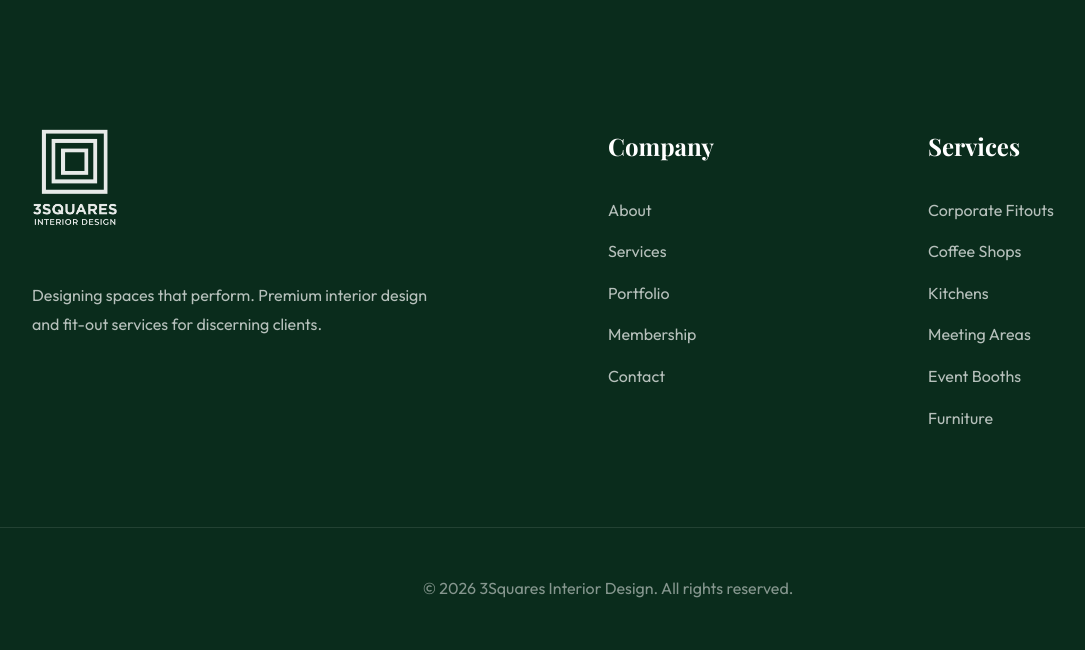
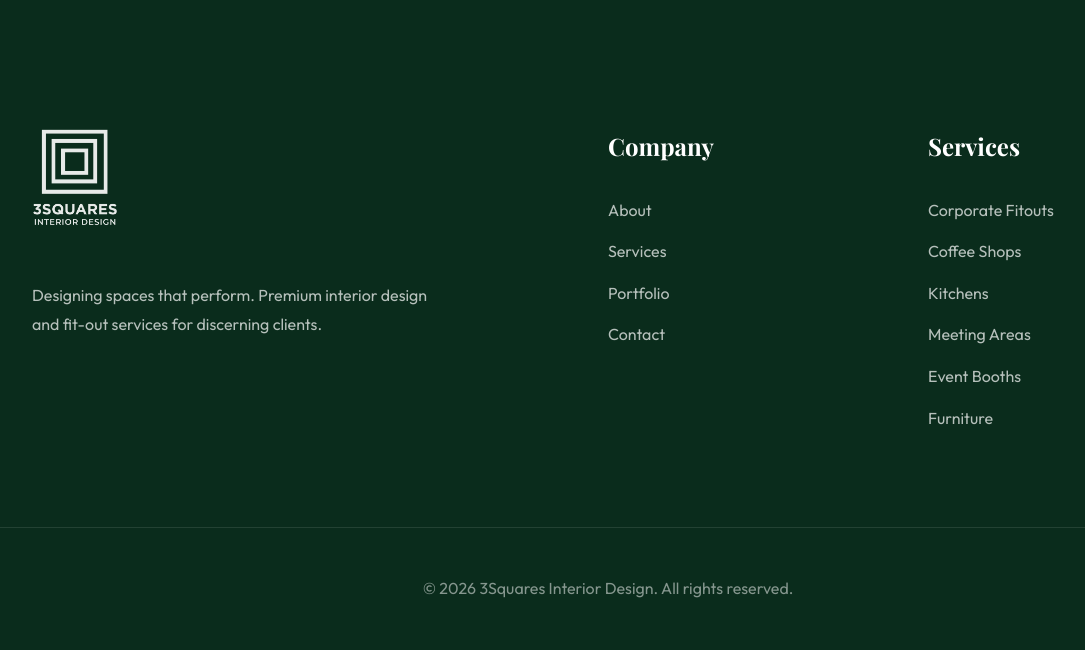
Before and after one commit to 38sukritti/3Squares, a Django app: page /about/ in a window 1280 px wide. Shown: the part 2274-2924 px from the top of the page, without its empty margins (32-1117 px from the left). Run offline with Django 5.2, Linux system fonts and the light colour scheme; some web fonts are replaced.

Commit message:
removed membership

```diff
--- a/main/templates/main/base.html
+++ b/main/templates/main/base.html
@@ -49,7 +49,7 @@
                 <a href="{% url 'about' %}">About</a>
                 <a href="{% url 'services' %}">Services</a>
                 <a href="{% url 'portfolio' %}">Portfolio</a>
-                <a href="{% url 'membership' %}">Membership</a>
+                <!-- <a href="{% url 'membership' %}">Membership</a> -->
                 <a href="{% url 'contact' %}">Contact</a>
             </div>
             <div class="footer-col">
```
